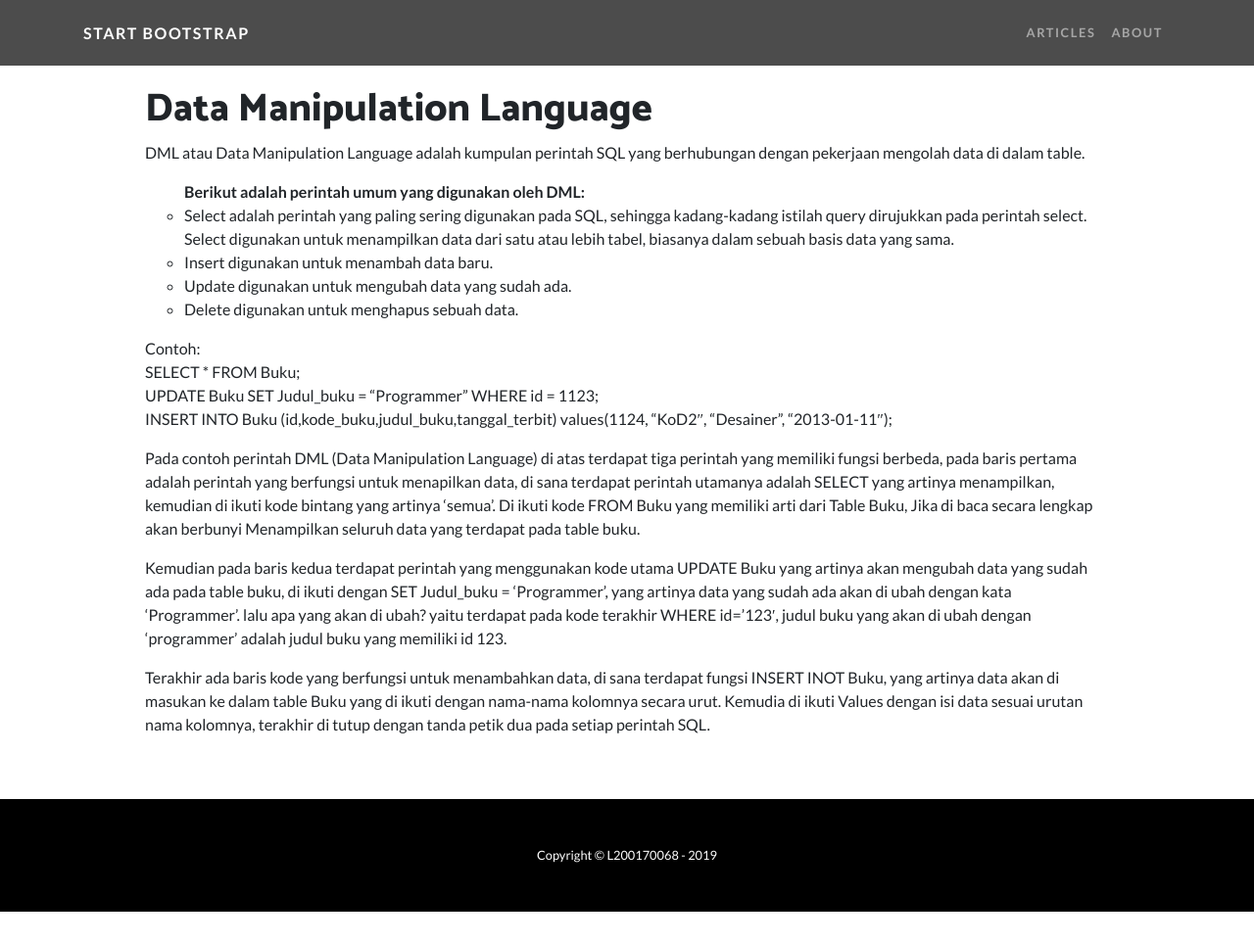
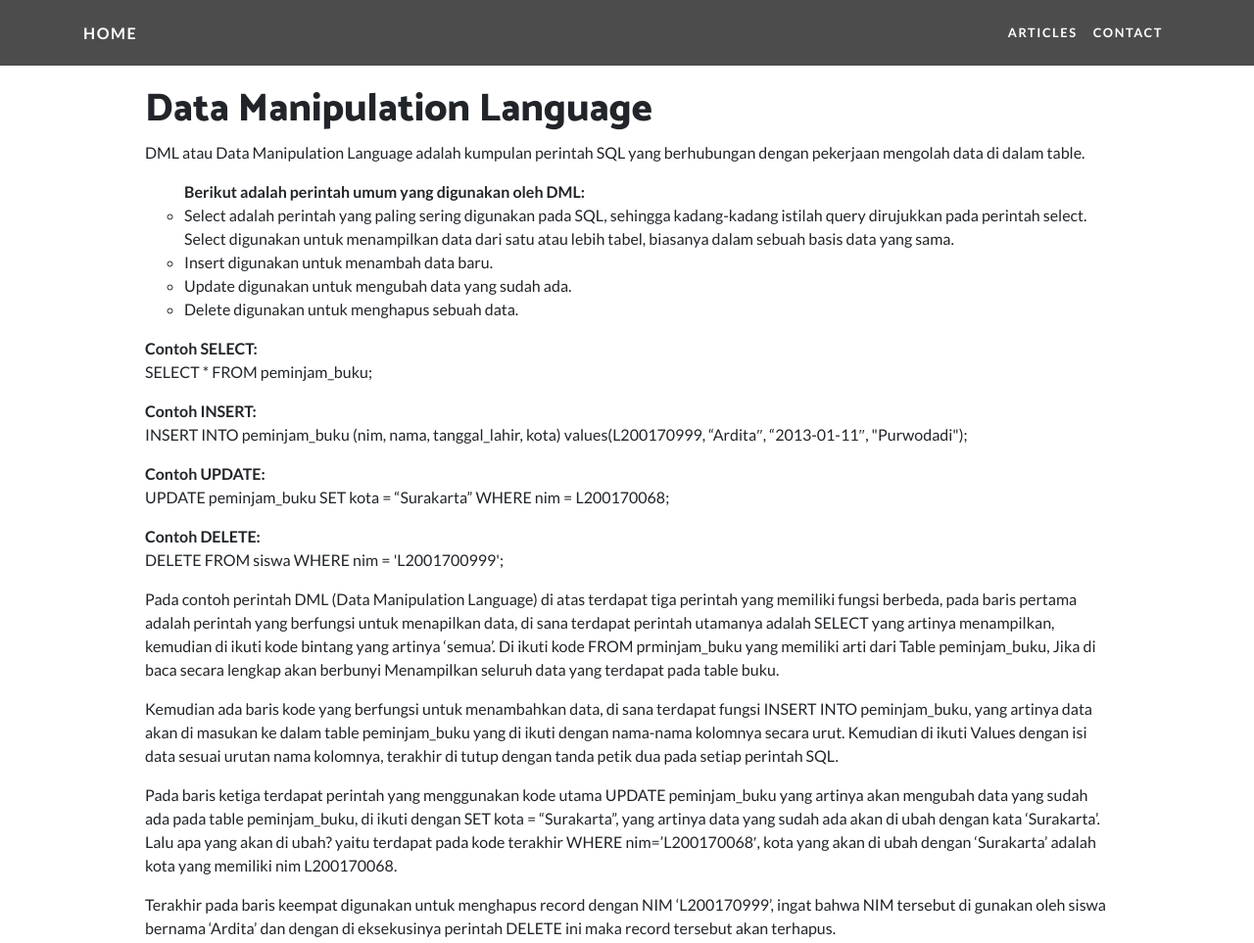
Before and after one commit to L200170068/L200170068.github.io, a plain HTML site: page database/dml.html in a window 1280 px wide. Shown: the top 963 px of the page at 98% size. Before the commit the page ends 931 px from the top, so only its background shows below. Drawn offline with Linux system fonts and the light colour scheme.

Commit message:
Update dml.html

```diff
--- a/database/dml.html
+++ b/database/dml.html
@@ -27,17 +27,17 @@
   <!-- Navigation -->
   <nav class="navbar navbar-expand-lg navbar-dark navbar-custom fixed-top">
     <div class="container">
-      <a class="navbar-brand" href="#">Start Bootstrap</a>
+      <a class="navbar-brand" href="index.html">Home</a>
       <button class="navbar-toggler" type="button" data-toggle="collapse" data-target="#navbarResponsive" aria-controls="navbarResponsive" aria-expanded="false" aria-label="Toggle navigation">
         <span class="navbar-toggler-icon"></span>
       </button>
       <div class="collapse navbar-collapse" id="navbarResponsive">
         <ul class="navbar-nav ml-auto">
           <li class="nav-item">
-            <a class="nav-link" href="#">Articles</a>
+            <a class="nav-link js-scroll-trigger active" href="index.html#articles">Articles</a>
           </li>
           <li class="nav-item">
-            <a class="nav-link" href="#">About</a>
+            <a class="nav-link js-scroll-trigger active" href="index.html#contact">Contact</a>
           </li>
         </ul>
       </div>
@@ -64,22 +64,26 @@
             </p>
             <ul class="text-left" type="circle"><strong>Berikut adalah perintah umum yang digunakan oleh DML:</strong>
 
-                <li>Select adalah perintah yang paling sering digunakan pada SQL, sehingga kadang-kadang istilah query dirujukkan pada perintah select.
-                Select digunakan untuk menampilkan data dari satu atau lebih tabel, biasanya dalam sebuah basis data yang sama.</li>
+            <li>Select adalah perintah yang paling sering digunakan pada SQL, sehingga kadang-kadang istilah query dirujukkan pada perintah select.
+            Select digunakan untuk menampilkan data dari satu atau lebih tabel, biasanya dalam sebuah basis data yang sama.</li>
             <li>Insert digunakan untuk menambah data baru.</li>
             <li>Update digunakan untuk mengubah data yang sudah ada.</li>
             <li>Delete digunakan untuk menghapus sebuah data.</li>
             </ul>
-            <p>Contoh:
-            </br>SELECT * FROM Buku;
+            <p><b>Contoh SELECT:</b>
+            </br>SELECT * FROM peminjam_buku;
             </br>
-            UPDATE Buku SET Judul_buku = “Programmer” WHERE id = 1123;
-            </br>
-            INSERT INTO Buku (id,kode_buku,judul_buku,tanggal_terbit) values(1124, “KoD2″, “Desainer”, “2013-01-11″);
+            <p><b>Contoh INSERT:</b><br>
+            INSERT INTO peminjam_buku (nim, nama, tanggal_lahir, kota) values(L200170999, “Ardita″, “2013-01-11″, "Purwodadi");</br>
+            <p><b>Contoh UPDATE:</b></br>
+            UPDATE peminjam_buku SET kota = “Surakarta” WHERE nim = L200170068;</br>
+            <p><b>Contoh DELETE:</b></br>
+            DELETE FROM siswa WHERE nim = 'L2001700999';</br>
             </p>
-            <p>Pada contoh perintah DML (Data Manipulation Language) di atas terdapat tiga perintah yang memiliki fungsi berbeda, pada baris pertama adalah perintah yang berfungsi untuk menapilkan data, di sana terdapat perintah utamanya adalah SELECT yang artinya menampilkan, kemudian di ikuti kode bintang yang artinya ‘semua’. Di ikuti kode FROM Buku yang memiliki arti dari Table Buku, Jika di baca secara lengkap akan berbunyi Menampilkan seluruh data yang terdapat pada table buku.</p>
-            <p>Kemudian pada baris kedua terdapat perintah yang menggunakan kode utama UPDATE Buku yang artinya akan mengubah data yang sudah ada pada table buku, di ikuti dengan SET Judul_buku = ‘Programmer’, yang artinya data yang sudah ada akan di ubah dengan kata ‘Programmer’. lalu apa yang akan di ubah? yaitu terdapat pada kode terakhir WHERE id=’123′, judul buku yang akan di ubah dengan ‘programmer’ adalah judul buku yang memiliki id 123.</p>
-            <p>Terakhir ada baris kode yang berfungsi untuk menambahkan data, di sana terdapat fungsi INSERT INOT Buku, yang artinya data akan di masukan ke dalam table Buku yang di ikuti dengan nama-nama kolomnya secara urut. Kemudia di ikuti Values dengan isi data sesuai urutan nama kolomnya, terakhir di tutup dengan tanda petik dua pada setiap perintah SQL.</p>
+            <p>Pada contoh perintah DML (Data Manipulation Language) di atas terdapat tiga perintah yang memiliki fungsi berbeda, pada baris pertama adalah perintah yang berfungsi untuk menapilkan data, di sana terdapat perintah utamanya adalah SELECT yang artinya menampilkan, kemudian di ikuti kode bintang yang artinya ‘semua’. Di ikuti kode FROM prminjam_buku yang memiliki arti dari Table peminjam_buku, Jika di baca secara lengkap akan berbunyi Menampilkan seluruh data yang terdapat pada table buku.</p>
+            <p>Kemudian ada baris kode yang berfungsi untuk menambahkan data, di sana terdapat fungsi INSERT INTO peminjam_buku, yang artinya data akan di masukan ke dalam table peminjam_buku yang di ikuti dengan nama-nama kolomnya secara urut. Kemudian di ikuti Values dengan isi data sesuai urutan nama kolomnya, terakhir di tutup dengan tanda petik dua pada setiap perintah SQL.</p>
+            <p>Pada baris ketiga terdapat perintah yang menggunakan kode utama UPDATE peminjam_buku yang artinya akan mengubah data yang sudah ada pada table peminjam_buku, di ikuti dengan SET kota = “Surakarta”, yang artinya data yang sudah ada akan di ubah dengan kata ‘Surakarta’. Lalu apa yang akan di ubah? yaitu terdapat pada kode terakhir WHERE nim=’L200170068′, kota yang akan di ubah dengan ‘Surakarta’ adalah kota yang memiliki nim L200170068.</p>
+            <p>Terakhir pada baris keempat digunakan untuk menghapus record dengan NIM ‘L200170999’, ingat bahwa NIM tersebut di gunakan oleh siswa bernama ‘Ardita’ dan dengan di eksekusinya perintah DELETE ini maka record tersebut akan terhapus.</p></br>
           </div>
         </div>
       </div>
```
